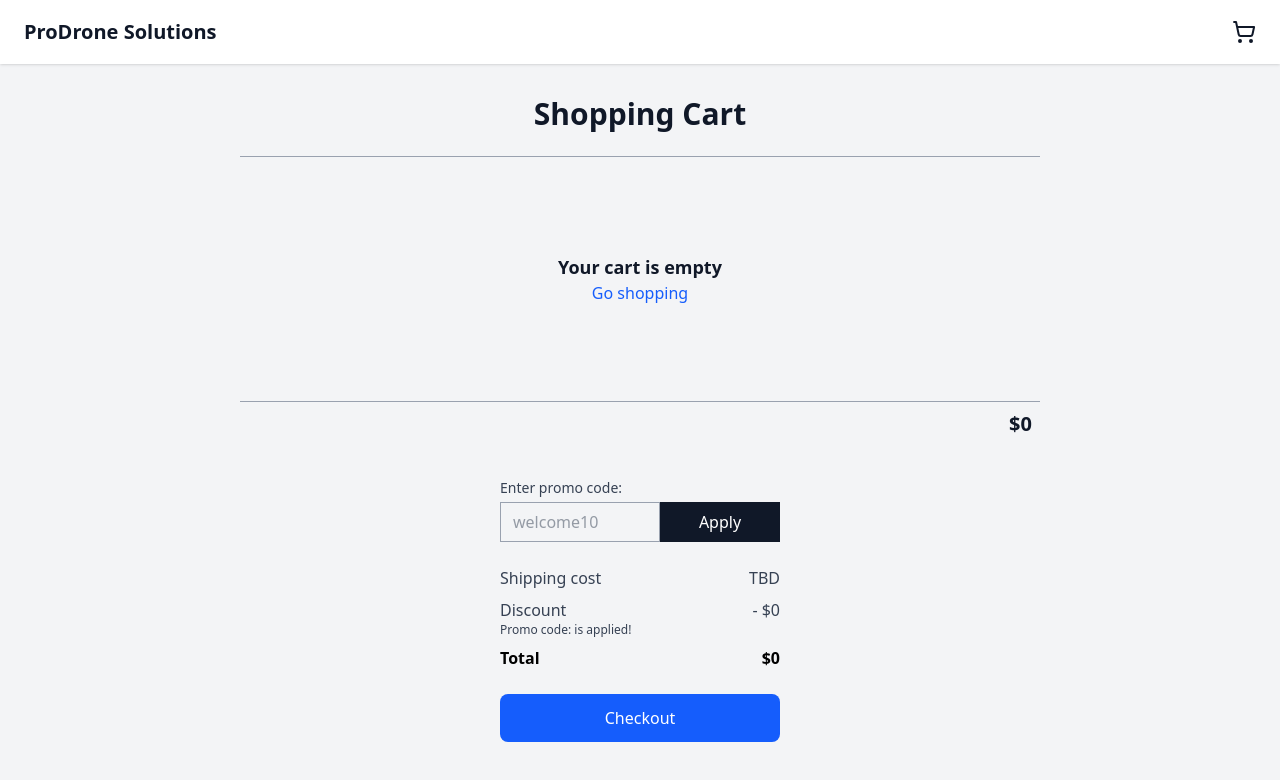
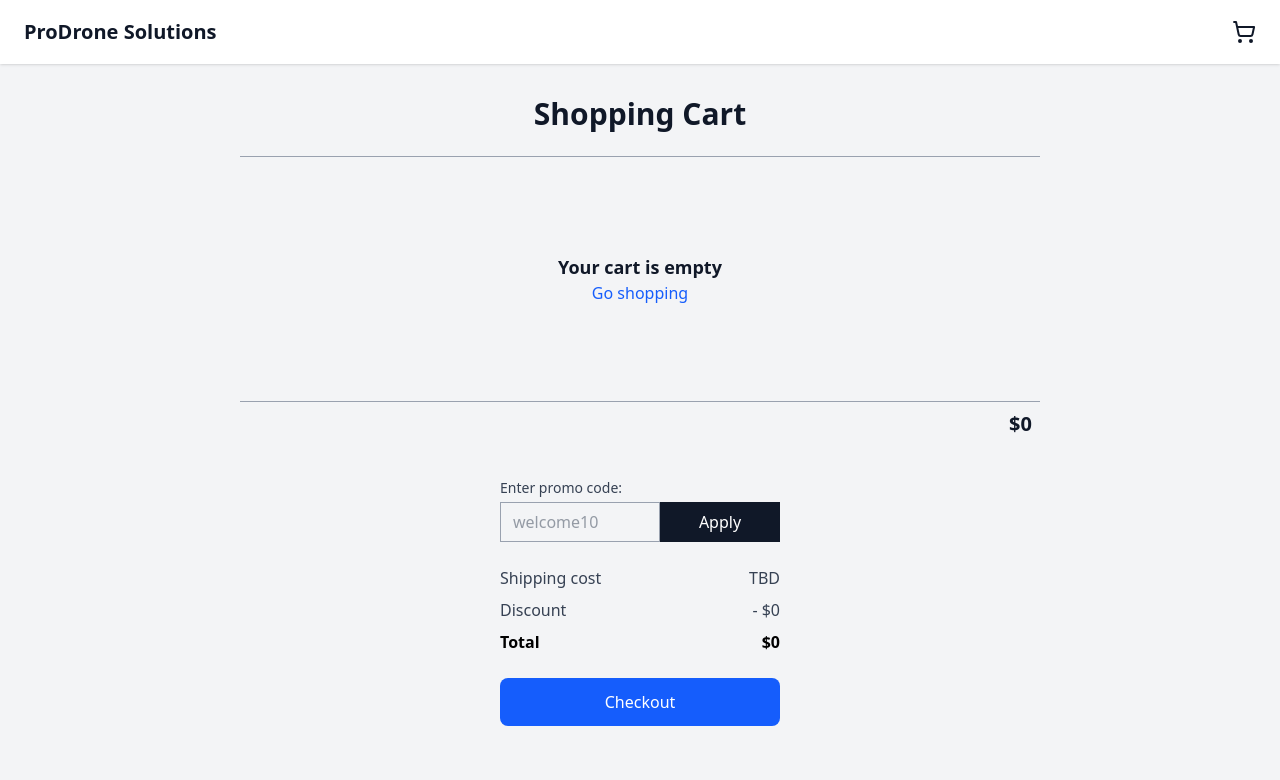
Before and after one commit to MessiaenTibo/ProDrone-Solutions, a React (Vite) app in the folder landing-page-template/: page /cart in a window 1280 px wide. Shown: the top 780 px of the page. Built offline with nearby package versions, Linux system fonts and the light colour scheme.

Commit message:
Fix: can no longer apply wrong discount codes

```diff
--- a/landing-page-template/src/components/Checkout.tsx
+++ b/landing-page-template/src/components/Checkout.tsx
@@ -3,6 +3,7 @@ import { useState, useEffect } from "react";
 export default function Checkout({ price }: { price: number }) {
     const [promoCodeInputText, setPromoCodeInputText] = useState<string>(""); // The value of the promo code input field (not yet entered by the user)
     const [promoCode, setPromoCode] = useState<string>(""); // The promo code entered by the user
+    const [isValidPromoCode, setIsValidPromoCode] = useState<boolean>(false) // Status to see if a valid promocode is applied
 
     // @ts-ignore
     const [chippingCost, setChippingCost] = useState<number>(); // Replace with your own chipping cost
@@ -20,6 +21,7 @@ export default function Checkout({ price }: { price: number }) {
         // Check if the promo code is valid and set the discount
         if (promoCode.toLowerCase() === "welcome10") {
             setPercentageDiscount(10);
+            setIsValidPromoCode(true);
         }
 
         // Calculate the discount (percentage + flat)
@@ -79,7 +81,7 @@ export default function Checkout({ price }: { price: number }) {
                     <p>Discount {flatDiscount != 0 && (`($${flatDiscount})`)} {percentageDiscount != 0 && (`(${percentageDiscount}%)`)}</p>
                     <p>- ${discount}</p>
                 </div>
-                <p className=" text-xs">Promo code: <b>{promoCode}</b> is applied!</p>
+                {isValidPromoCode && <p className=" text-xs">Promo code: <b>{promoCode}</b> is applied!</p>}
             </div>
             <div className="flex justify-between text-black font-bold">
                 <p>Total</p>
```
